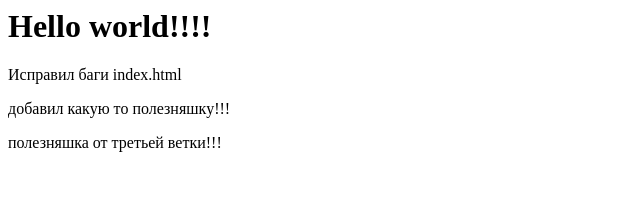
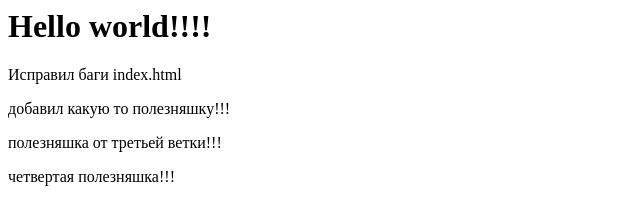
Before and after one commit to JonySeed/testing, a plain HTML site: page index.html in a window 1280 px wide. Shown: the whole page, without its empty margins (0-640 px from the left). Drawn offline with Linux system fonts and the light colour scheme.

Commit message:
add fourth useful thing

```diff
--- a/index.html
+++ b/index.html
@@ -4,5 +4,6 @@
 <p> Исправил баги index.html</p>
 <p> добавил какую то полезняшку!!!</p>
 <p> полезняшка от третьей ветки!!!</p>
+<p> четвертая полезняшка!!!</p>
 </body>
 </html>
```
